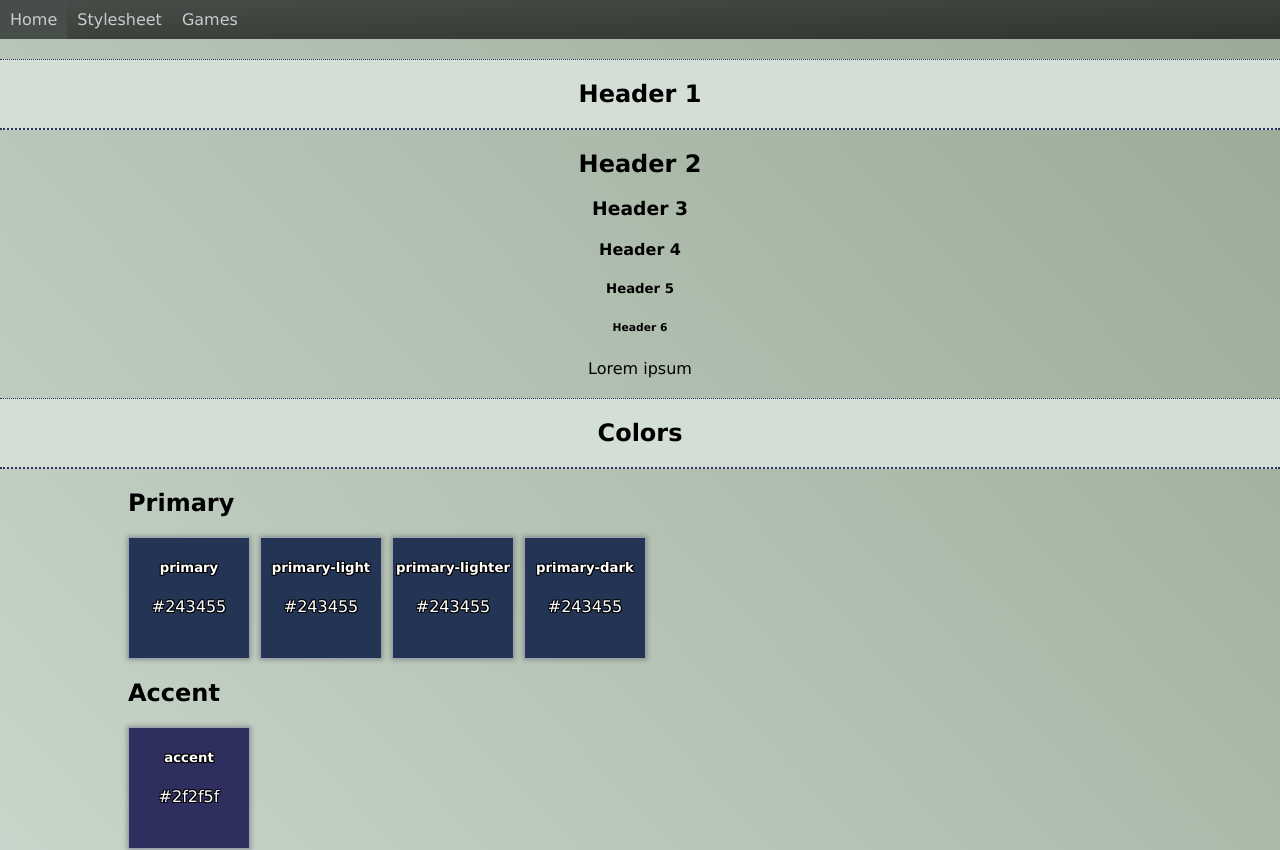
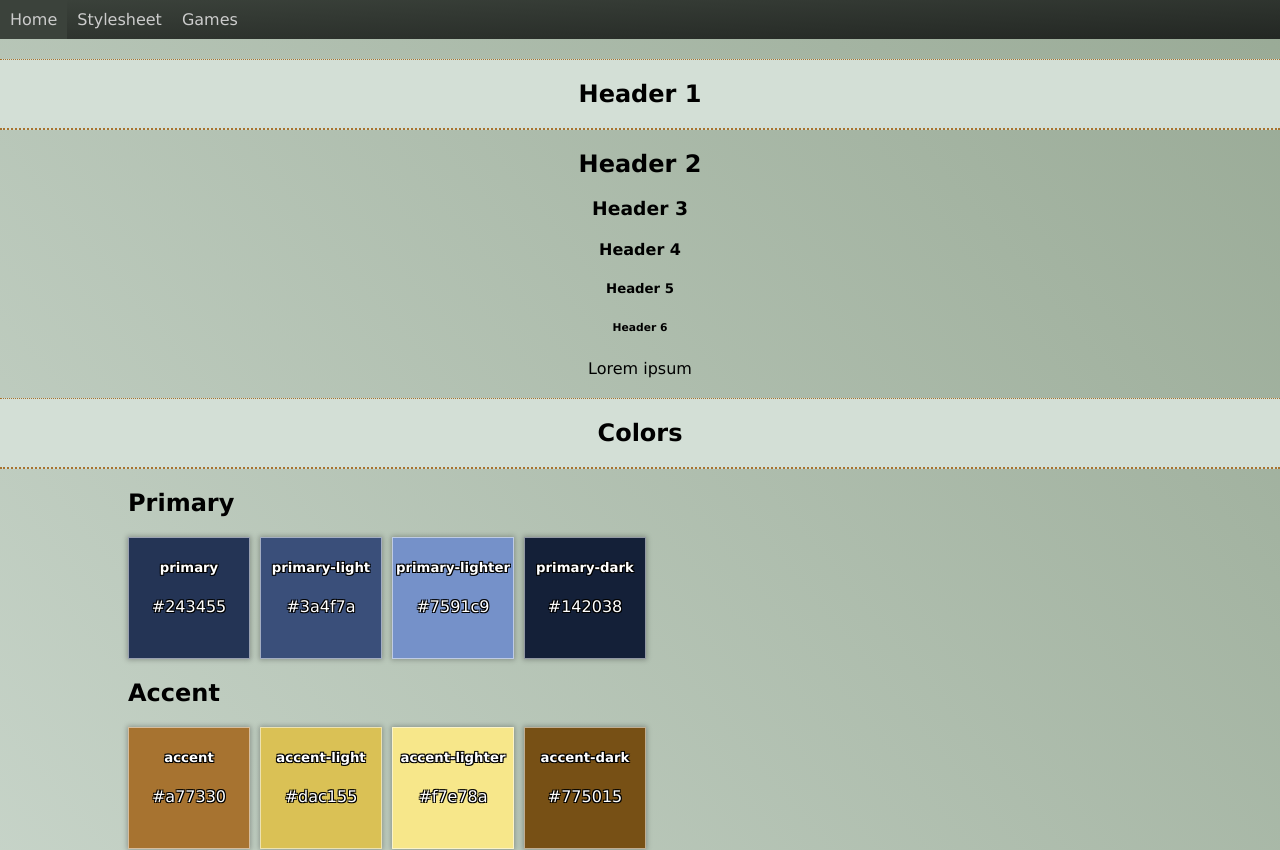
Before and after one commit to luciaalday/React-Games, a React (Vite) app in the folder client/: page /style in a window 1280 px wide. Shown: the top 850 px of the page. Built offline with nearby package versions, Linux system fonts and the light colour scheme.

Commit message:
fix routing, add colors

```diff
--- a/client/index.html
+++ b/client/index.html
@@ -2,7 +2,7 @@
 <html lang="en">
   <head>
     <meta charset="UTF-8" />
-    <link rel="icon" type="image/x-icon" href="/9bf59db0-e42e-4718-b7e1-634e58a1af21.ico" />
+    <link rel="icon" type="image/x-icon" href="/favicon.ico" />
     <meta name="viewport" content="width=device-width, initial-scale=1.0" />
     <title>Lucia's bored at work again</title>
   </head>
--- a/client/src/css/defaults.css
+++ b/client/src/css/defaults.css
@@ -3,24 +3,19 @@
 :root {
     font-family: Verdana, Geneva, Tahoma, sans-serif;
     --primary: #243455;
-    --primary-light: #243455;
-    --primary-lighter: #243455;
-    --primary-dark: #243455;
-    --secondary: #244566;
-    --secondary-light: #244566;
-    --secondary-lighter: #244566;
-    --secondary-dark: #244566;
-    --accent: #2f2f5f;
-    --accent-light: #45456d;
-    --accent-lighter: #6262a5;
-    --accent-dark: #242445;
+    --primary-light: #3a4f7a;
+    --primary-lighter: #7591c9;
+    --primary-dark: #142038;
+    --accent: #a77330;
+    --accent-light: #dac155;
+    --accent-lighter: #f7e78a;
+    --accent-dark: #775015;
     --text: #222222;
     --text-light: #cccccc;
     --text-lighter: #eeeeee;
     --text-dark: #000000;
     --neutral-light: #99aa96;
     --neutral-lighter: #d3dfd6;
-    --neutral-dark: #474d48;
-    --neutral-darker: #313531;
-    --neutral-darkest: #232723;
+    --neutral-dark: #3b423b;
+    --neutral-darker: #232723;
 }
--- a/client/src/pages/Stylesheet.jsx
+++ b/client/src/pages/Stylesheet.jsx
@@ -3,8 +3,9 @@ import '../css/defaults.css';
 
 const COLOR_GROUPS = {
     'Primary': ['--primary', '--primary-light', '--primary-lighter', '--primary-dark'],
-    'Accent': ['--accent'],
-    'Neutral': ['--background', '--text'],
+    'Accent': ['--accent', '--accent-light', '--accent-lighter', '--accent-dark'],
+    'Text': ['--text', '--text-light', '--text-lighter', '--text-dark'],
+    'Neutral': ['--neutral-light', '--neutral-lighter', '--neutral-dark', '--neutral-darker'],
 };
 
 export default function Stylesheet() {
```
Also changed, not shown: client/vercel.json (added), 1 other file (tests, documents, lock files or other folders).
